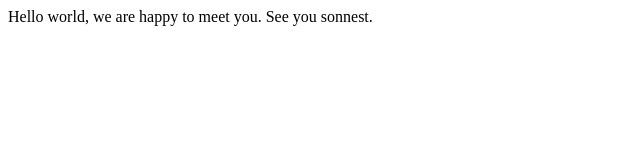
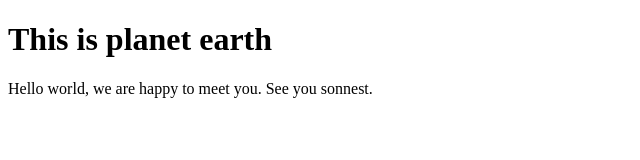
Before and after one commit to JoachimGidi/hello, a plain HTML site: page hello.html in a window 1280 px wide. Shown: the whole page, without its empty margins (0-640 px from the left). Drawn offline with Linux system fonts and the light colour scheme.

Commit message:
Added a heading

```diff
--- a/hello.html
+++ b/hello.html
@@ -6,6 +6,7 @@
     <title>hello</title>
 </head>
 <body>
+    <h1>This is planet earth</h1>
     Hello world, we are happy to meet you.
     See you sonnest.
 </body>
```
